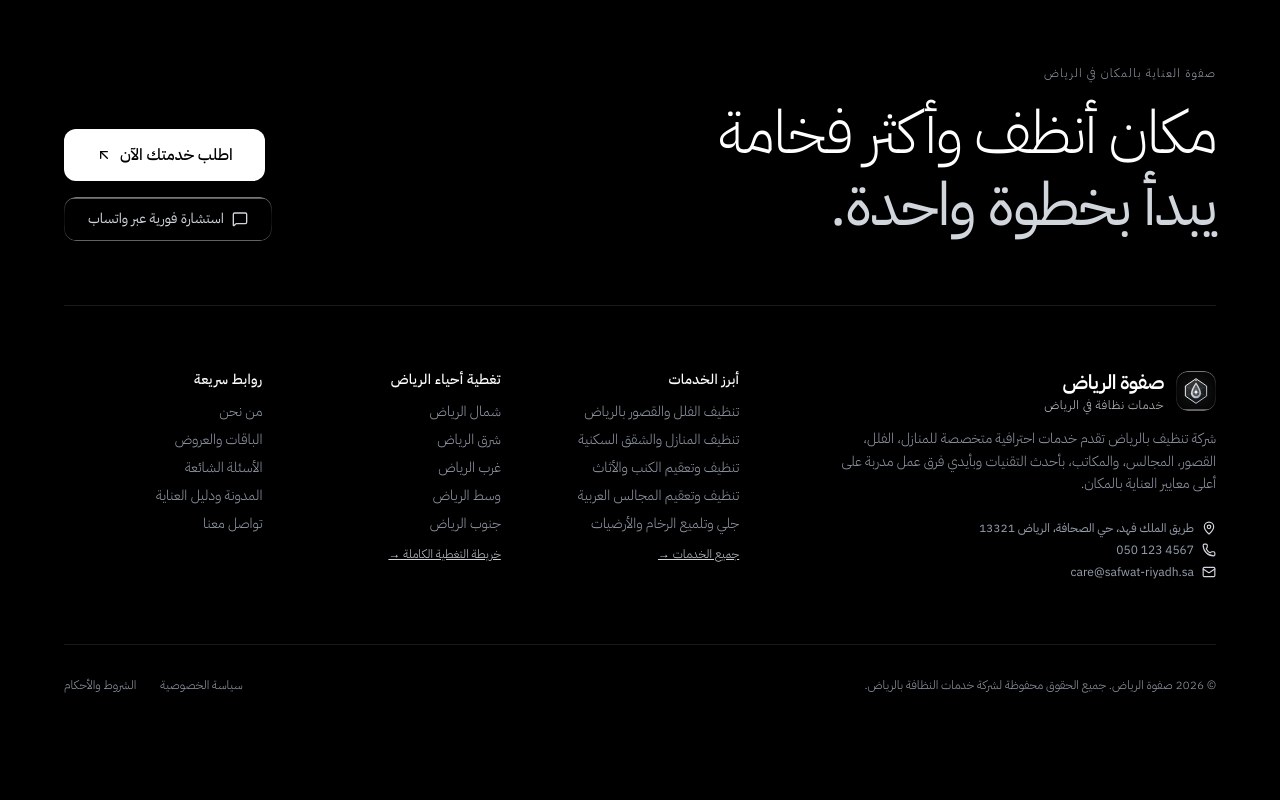
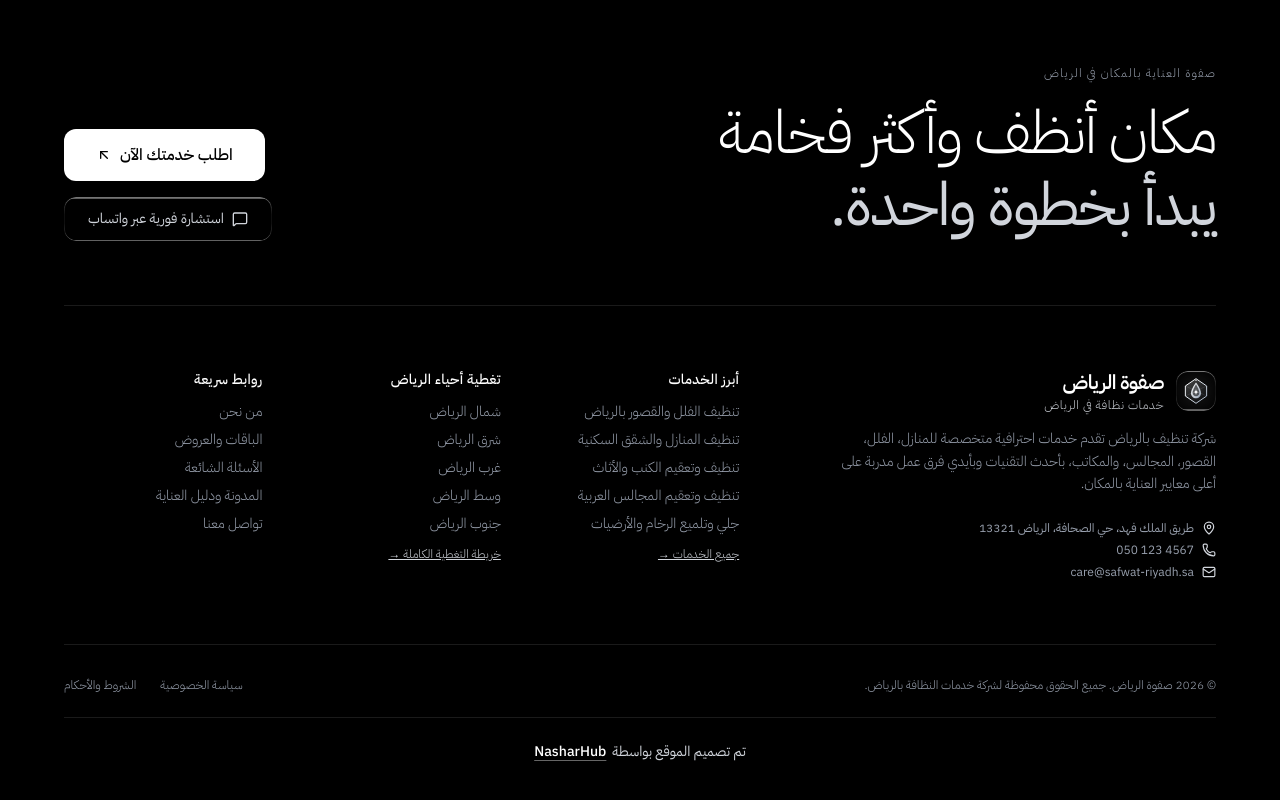
Before and after one commit to AhmedZakaria14/NazafaRiy, a Next.js app: page / in a window 1280 px wide. Shown: the part 7144-7944 px from the top of the page. Before the commit the page ends 7901 px from the top, so only its background shows below. Built offline with nearby package versions, Linux system fonts and the light colour scheme.

Commit message:
feat(footer): add NasharHub branding and adjust padding
Add a footer attribution section for NasharHub and increase bottom padding on mobile devices for better spacing.

```diff
--- a/components/layout/Footer.tsx
+++ b/components/layout/Footer.tsx
@@ -8,7 +8,7 @@ import { areasData } from '@/lib/areasData';
 
 export function Footer() {
   return (
-    <footer id="main-footer" className="bg-black text-white border-t border-white/10 pt-20 pb-16 px-6 md:px-12 lg:px-16 relative overflow-hidden">
+    <footer id="main-footer" className="bg-black text-white border-t border-white/10 pt-20 pb-28 sm:pb-16 px-6 md:px-12 lg:px-16 relative overflow-hidden">
       <div className="max-w-7xl mx-auto">
         {/* Top Editorial Banner */}
         <div className="grid grid-cols-1 lg:grid-cols-12 gap-8 items-end pb-16 border-b border-white/10">
@@ -164,6 +164,22 @@ export function Footer() {
             </Link>
           </div>
         </div>
+
+        {/* NasharHub Attribution */}
+        <div className="pt-6 mt-6 border-t border-white/10 flex items-center justify-center text-center">
+          <p className="text-xs sm:text-sm font-normal text-gray-300 inline-flex items-center flex-wrap justify-center gap-1.5">
+            <span>تم تصميم الموقع بواسطة</span>
+            <a
+              id="footer-nasharhub-link"
+              href="https://nasharhub.com"
+              target="_blank"
+              rel="noopener noreferrer"
+              className="font-medium text-white hover:text-gray-200 underline underline-offset-4 decoration-white/40 hover:decoration-white transition-colors"
+            >
+              NasharHub
+            </a>
+          </p>
+        </div>
       </div>
     </footer>
   );
```
